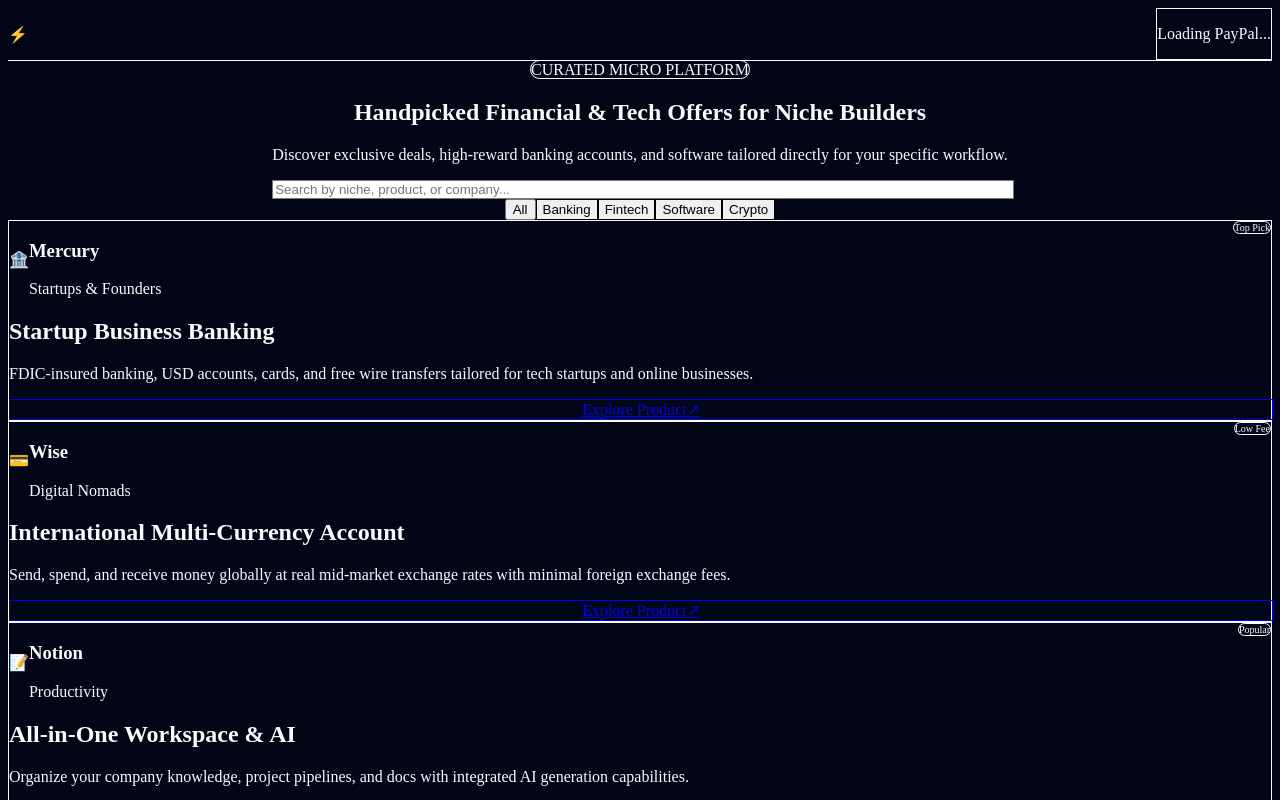
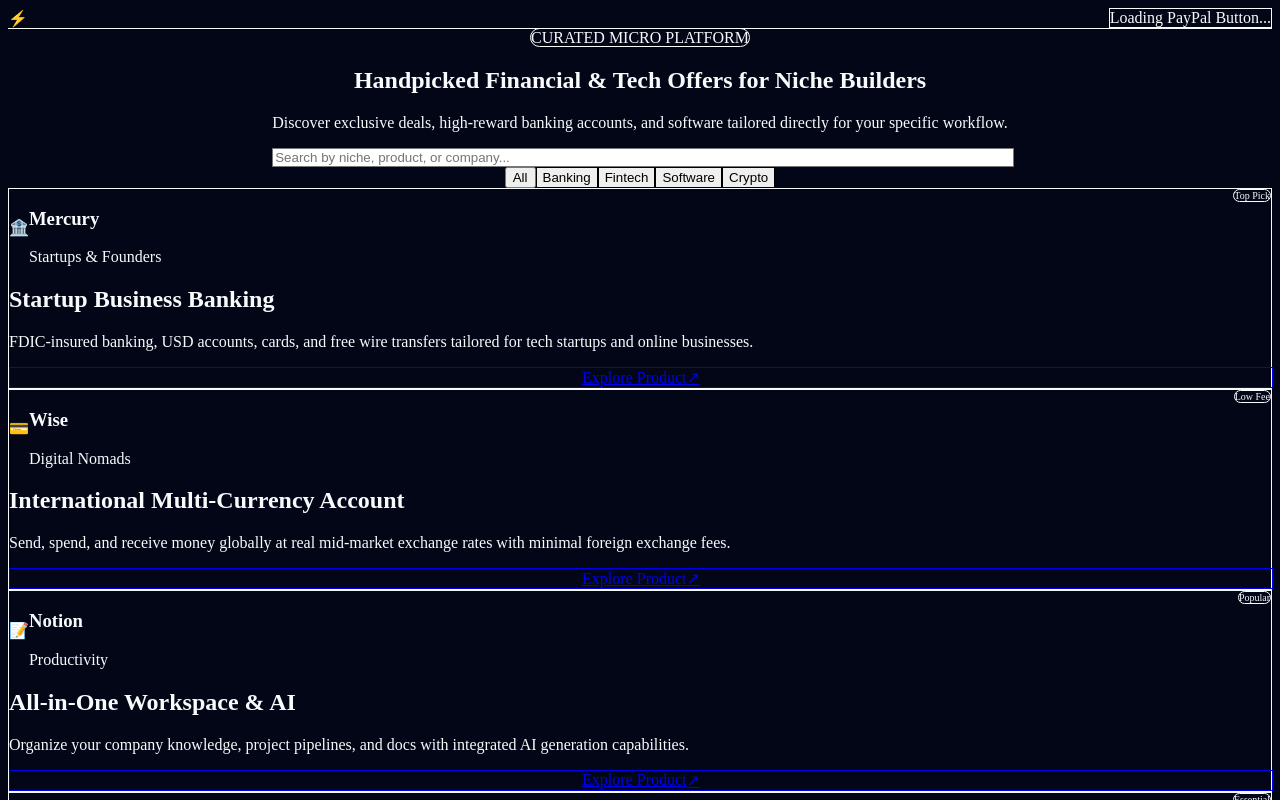
Before and after one commit to delijah5415/nextgen-affiliate, a Next.js app: page / in a window 1280 px wide. Shown: the top 800 px of the page. Built offline with nearby package versions, Linux system fonts and the light colour scheme.

Commit message:
Update PayPal component to render official PayPal SDK buttons

```diff
--- a/src/components/PayPalButton.tsx
+++ b/src/components/PayPalButton.tsx
@@ -2,69 +2,92 @@
 
 import Script from "next/script";
 import { useState, useEffect } from "react";
-
-declare global {
-  interface Window {
-    paypal?: {
-      HostedButtons?: (config: { hostedButtonId: string }) => {
-        render: (containerSelector: string) => void;
-      };
-    };
-  }
-}
 
 export default function PayPalButton() {
   const [isLoaded, setIsLoaded] = useState(false);
   const [hasError, setHasError] = useState(false);
 
   const initPayPal = () => {
-    if (typeof window !== "undefined" && window.paypal && typeof window.paypal.HostedButtons === "function") {
+    if (typeof window !== "undefined") {
+      const paypal = (window as any).paypal;
+      if (paypal && typeof paypal.Buttons === "function") {
         try {
-        const container = document.getElementById("paypal-container-8KQJ5C3KWJWYU");
+          const container = document.getElementById("paypal-button-container");
           if (container) {
             container.innerHTML = "";
           }
-        window.paypal.HostedButtons({
-          hostedButtonId: "8KQJ5C3KWJWYU",
-        }).render("#paypal-container-8KQJ5C3KWJWYU");
+          paypal.Buttons({
+            style: {
+              layout: "vertical",
+              color: "gold",
+              shape: "rect",
+              label: "paypal",
+            },
+            createOrder: (_data: any, actions: any) => {
+              return actions.order.create({
+                purchase_units: [
+                  {
+                    amount: {
+                      value: "10.00",
+                    },
+                  },
+                ],
+              });
+            },
+            onApprove: async (_data: any, actions: any) => {
+              const details = await actions.order.capture();
+              alert(`Transaction completed by ${details.payer.name.given_name}`);
+            },
+            onError: (err: any) => {
+              console.error("PayPal Button Error:", err);
+              setHasError(true);
+            },
+          }).render("#paypal-button-container");
+
           setIsLoaded(true);
         } catch (err) {
-        console.error("PayPal Hosted Buttons render error:", err);
+          console.error("PayPal render error:", err);
           setHasError(true);
+        }
       }
     }
   };
 
   useEffect(() => {
-    if (typeof window !== "undefined" && window.paypal && typeof window.paypal.HostedButtons === "function") {
+    if (typeof window !== "undefined") {
+      const paypal = (window as any).paypal;
+      if (paypal && typeof paypal.Buttons === "function") {
         initPayPal();
+      }
     }
   }, []);
 
   return (
-    <div className="flex flex-col items-center justify-center p-2 bg-slate-900/60 rounded-xl border border-slate-800 min-h-[50px]">
+    <div className="w-full flex flex-col items-center justify-center p-4 bg-slate-900/60 rounded-xl border border-slate-800">
       <Script
-        src="https://www.paypal.com/sdk/js?client-id=BAA&components=hosted-buttons&enable-funding=venmo"
+        src="https://www.paypal.com/sdk/js?client-id=test&currency=USD"
         onLoad={initPayPal}
         onError={() => setHasError(true)}
         strategy="lazyOnload"
       />
 
-      <div id="paypal-container-8KQJ5C3KWJWYU" className="w-full max-w-xs flex justify-center items-center">
+      <div id="paypal-button-container" className="w-full max-w-xs">
         {!isLoaded && !hasError && (
-          <div className="text-slate-400 text-xs animate-pulse py-1">
-            Loading PayPal...
+          <div className="text-slate-400 text-xs animate-pulse text-center py-3">
+            Loading PayPal Button...
           </div>
         )}
         {hasError && (
+          <div className="text-center py-2">
             <a
               href="https://www.paypal.com"
               target="_blank"
               rel="noopener noreferrer"
-            className="text-xs text-indigo-400 hover:underline py-1"
+              className="text-xs text-indigo-400 hover:underline"
             >
-            Pay with PayPal ↗
+              Pay via PayPal ↗
             </a>
+          </div>
         )}
       </div>
     </div>
```
Lines whose indentation alone changed are shown as unchanged.
